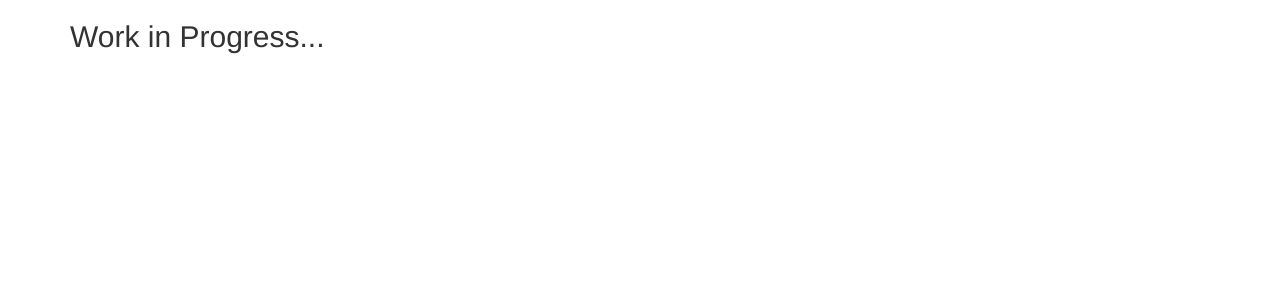
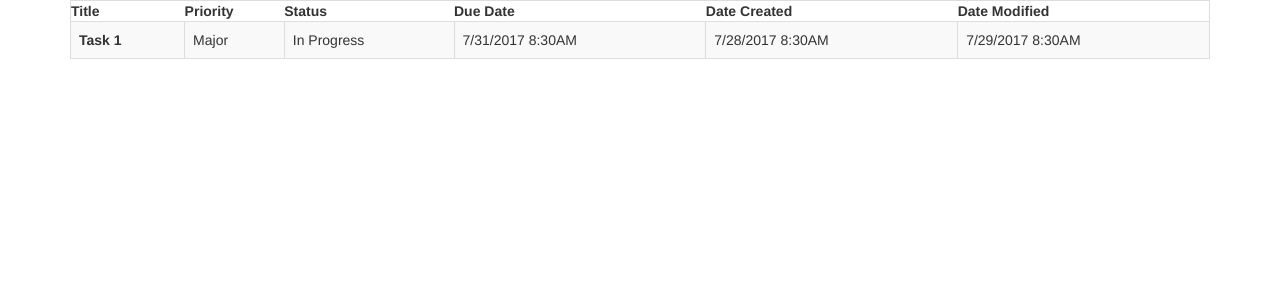
Before and after one commit to eddielao/coding-challenges, an Angular app in the folder my-angular/: page / in a window 1280 px wide. Shown: the top 300 px of the page. Built offline with nearby package versions, Linux system fonts and the light colour scheme.

Commit message:
table mockup

```diff
--- a/my-angular/src/app/app.component.html
+++ b/my-angular/src/app/app.component.html
@@ -1,7 +1,7 @@
 <div class="container">
   <div class="row">
     <div class="col-md-12">
-      <h2>Work in Progress...</h2>
+      <app-tasklist></app-tasklist>
     </div>
   </div>
 </div>
--- a/my-angular/src/app/app.module.ts
+++ b/my-angular/src/app/app.module.ts
@@ -3,10 +3,12 @@ import { NgModule } from '@angular/core';
 import { FormsModule } from '@angular/forms';
 
 import { AppComponent } from './app.component';
+import { TaskListComponent } from './tasklist/tasklist.component';
 
 @NgModule({
   declarations: [
-    AppComponent
+    AppComponent,
+    TaskListComponent
   ],
   imports: [
     BrowserModule,
--- /dev/null
+++ b/my-angular/src/app/tasklist/tasklist.component.html
@@ -0,0 +1,20 @@
+<table class="table table-bordered table-striped">
+  <thead>
+    <th>Title</th>
+    <th>Priority</th>
+    <th>Status</th>
+    <th>Due Date</th>
+    <th>Date Created</th>
+    <th>Date Modified</th>
+  </thead>
+  <tbody>
+    <tr>
+      <th scope="row">Task 1</th>
+      <td>Major</td>
+      <td>In Progress</td>
+      <td>7/31/2017 8:30AM</td>
+      <td>7/28/2017 8:30AM</td>
+      <td>7/29/2017 8:30AM</td>
+    </tr>
+  </tbody>
+</table>
```
Also changed, not shown: my-angular/src/app/tasklist/tasklist.component.ts (+11 -0 lines), my-angular/src/app/tasklist/tasklist.component.css (added).
